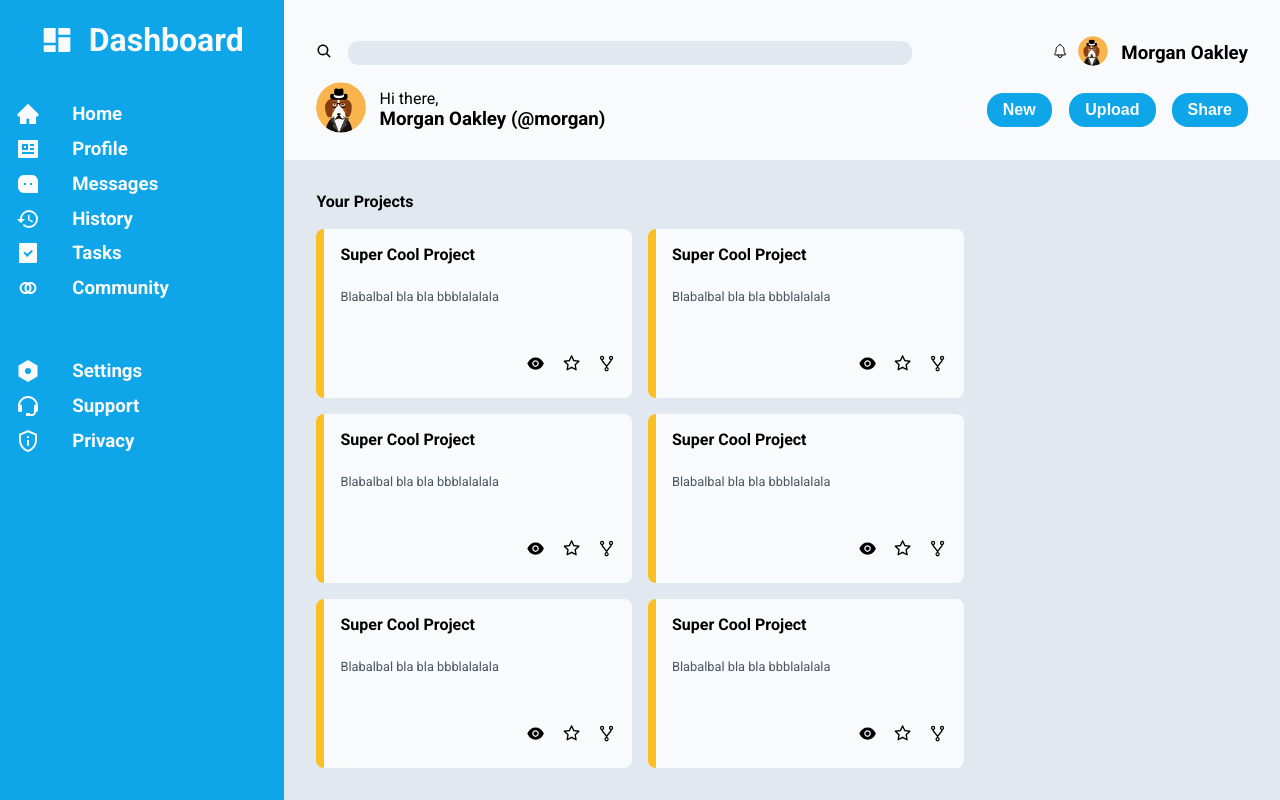
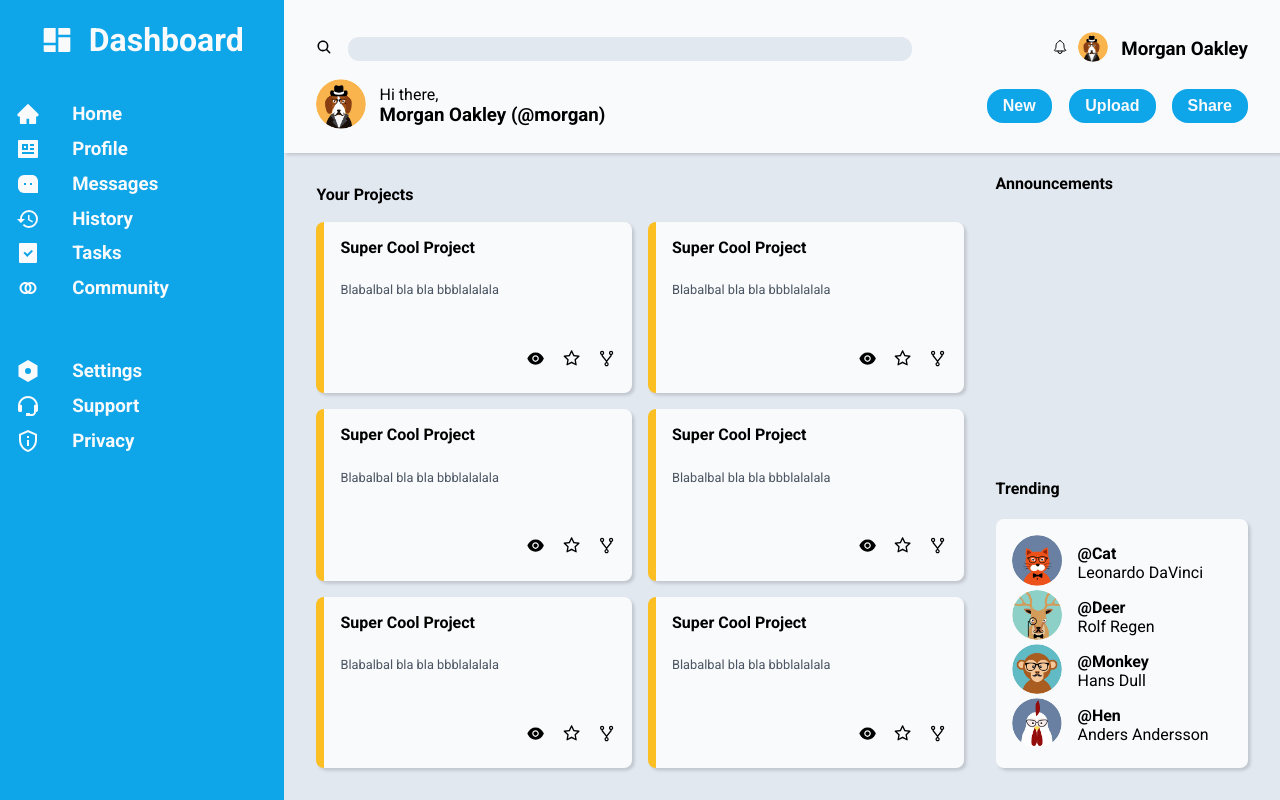
Before and after one commit to majkulmajkul/odin-dashboard, a React (Vite) app: page / in a window 1280 px wide. Built offline with nearby package versions, Linux system fonts and the light colour scheme.

Commit message:
Trending

```diff
--- a/src/Announcements.jsx
+++ b/src/Announcements.jsx
@@ -1,6 +1,7 @@
-export default function Announcements () {
+export default function Announcements() {
     return (
         <div className="main-announcements">
+            <h4>Announcements</h4>
 
         </div>
     )
--- a/src/Project.css
+++ b/src/Project.css
@@ -5,6 +5,7 @@
     padding: 1rem 1rem 0rem 1rem;
     border-radius: 0.5rem;
     border-left: 0.5rem solid #fbbf24;
+    box-shadow: rgba(0, 0, 0, 0.15) 2.4px 2.4px 3.2px;
 }
 
 .project-card>h5{
--- a/src/Trending.css
+++ b/src/Trending.css
@@ -0,0 +1,7 @@
+.trending-container{
+    background-color: #f9fafb;
+    border-radius: 0.5rem;
+    padding: 1rem;
+    box-shadow: rgba(0, 0, 0, 0.15) 2.4px 2.4px 3.2px;
+
+}
--- a/src/Trending.jsx
+++ b/src/Trending.jsx
@@ -1,6 +1,20 @@
+import "./Trending.css"
+import UserCard from "./UserCard"
+import catImage from "./assets/avatars/cat.png"
+import deerImage from "./assets/avatars/deer.png"
+import monkeyImage from "./assets/avatars/monkey.png"
+import henImage from "./assets/avatars/hen.png"
+
 export default function Trending() {
     return (
         <div className="main-trending">
+            <h4>Trending</h4>
+            <div className="trending-container">
+                <UserCard url={catImage} handle={"@Cat"} name={"Leonardo DaVinci"} />
+                <UserCard url={deerImage} handle={"@Deer"} name={"Rolf Regen"} />
+                <UserCard url={monkeyImage} handle={"@Monkey"} name={"Hans Dull"} />
+                <UserCard url={henImage} handle={"@Hen"} name={"Anders Andersson"} />
+            </div>
 
         </div>
     )
--- /dev/null
+++ b/src/UserCard.css
@@ -0,0 +1,10 @@
+.user-card{
+    display: flex;
+    align-items: center;
+    gap: 1rem;
+}
+
+.user-card-names>p{
+    margin: 0;
+    padding:  0;
+}
--- /dev/null
+++ b/src/UserCard.jsx
@@ -0,0 +1,15 @@
+import "./UserCard.css"
+import { ProfilePic } from "./Utils"
+
+export default function UserCard(props) {
+    return (
+        <div className="user-card">
+            <ProfilePic size="m" url={props.url} />
+            <div className="user-card-names">
+                <p><strong>{props.handle}</strong></p>
+                <p>{props.name}</p>
+            </div>
+        </div>
+
+    )
+}
--- a/src/index.css
+++ b/src/index.css
@@ -25,6 +25,9 @@ body{
   justify-content: center;
   padding-left: 2rem;
   padding-right: 2rem;
+  box-shadow: rgba(0, 0, 0, 0.15) 2.4px 2.4px 3.2px;
+  position: relative;
+  z-index: 10;
 }
 
 .main-sidebar {
@@ -48,9 +51,11 @@ body{
 .main-announcements{
   background-color: #e2e8f0;
   grid-area: 2 / 3 / 3 / -1;
+  padding: 0rem 2rem 2rem 0rem;
 }
 
 .main-trending{
   background-color: #e2e8f0;
   grid-area: 3 / 3 / -1 / -1;
+  padding: 0rem 2rem 2rem 0rem;
 }
```
